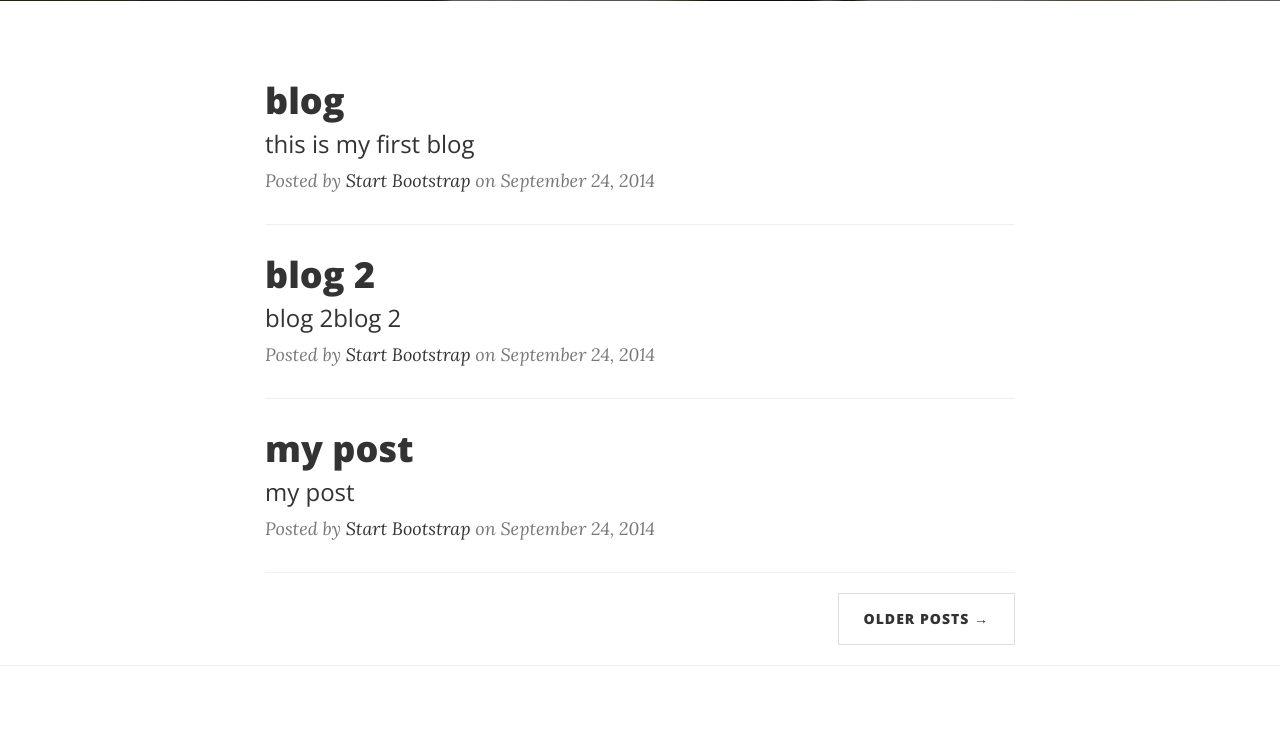
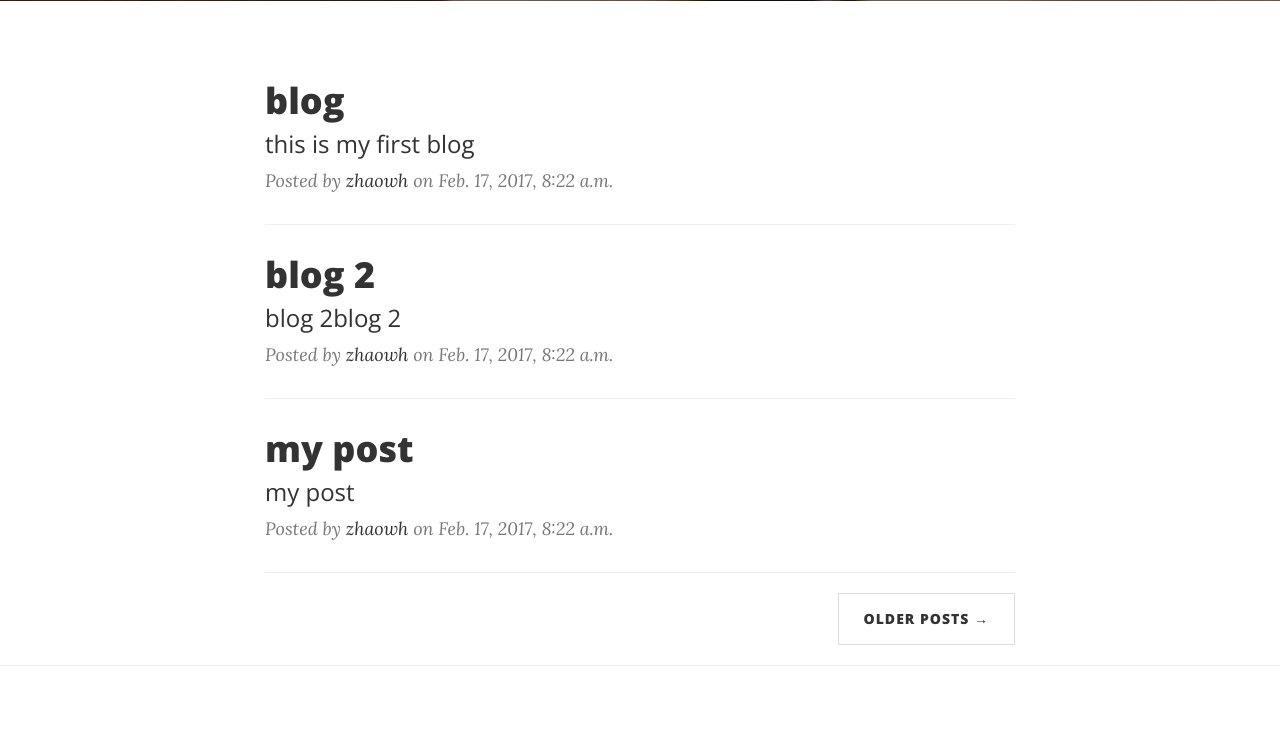
Before and after one commit to zhaowh3613/DjangoApp_Blog, a Django app: page /blog/ in a window 1280 px wide. Shown: the part 423-1158 px from the top of the page. Run offline with Django 3.2, Linux system fonts and the light colour scheme; data comes from the database, SQL or seed files in the repository; both versions use the stored data as it was after the commit; some libraries are stand-ins or nearby versions.

Commit message:
add post datetime

```diff
--- a/django_blog/models.py
+++ b/django_blog/models.py
@@ -1,9 +1,12 @@
 from django.db import models
+from datetime import datetime
 
 class Article(models.Model):
     title = models.CharField(max_length=32, default='Title')
     content = models.TextField(null=True)
-    # createDate = models.DateTimeField(auto_now=True)
+    author = models.CharField(max_length=50, default='')
+    create_date = models.DateTimeField(auto_now=True)
+    update_date = models.DateTimeField(auto_now=False, default=datetime.now())
 
     def __str__(self):
     # def __unicode__(self):
--- a/templates/django_blog/index.html
+++ b/templates/django_blog/index.html
@@ -97,7 +97,7 @@
                                 {{ article.content }}
                             </h3>
                         </a>
-                        <p class="post-meta">Posted by <a href="#">Start Bootstrap</a> on September 24, 2014</p>
+                        <p class="post-meta">Posted by <a href="#">zhaowh</a> on {{ article.create_date }}</p>
                     </div>
                 <hr>
                 {% endfor %}
```
Also changed, not shown: db.sqlite3, django_blog/migrations/0002_auto_20170217_1622.py (added), django_blog/migrations/0003_auto_20170217_1623.py (added).
